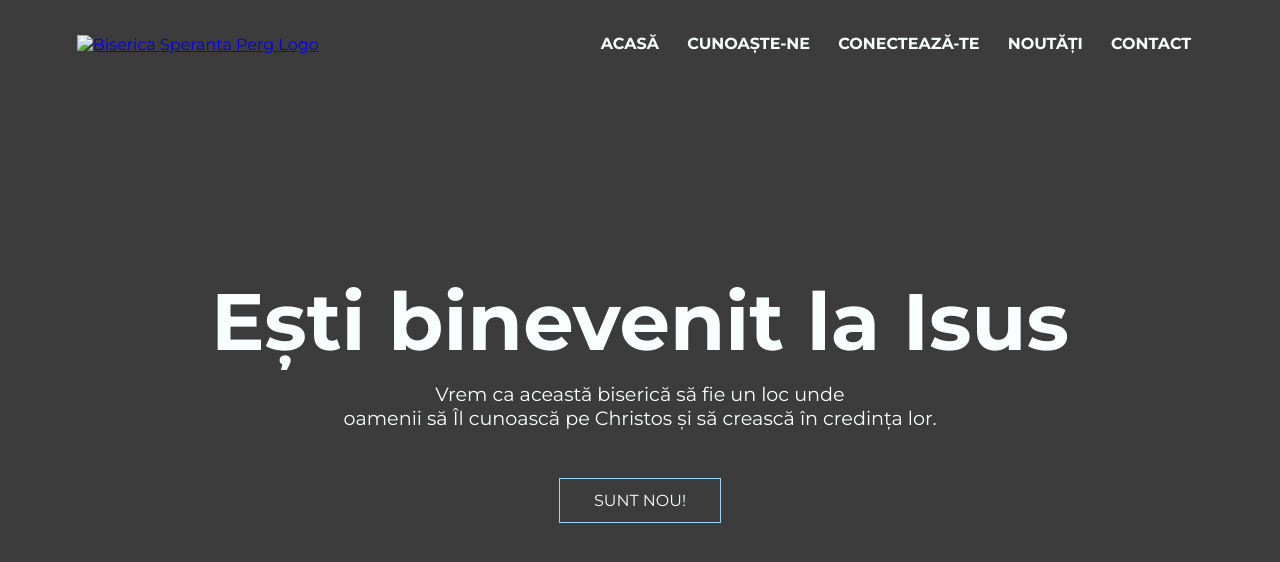
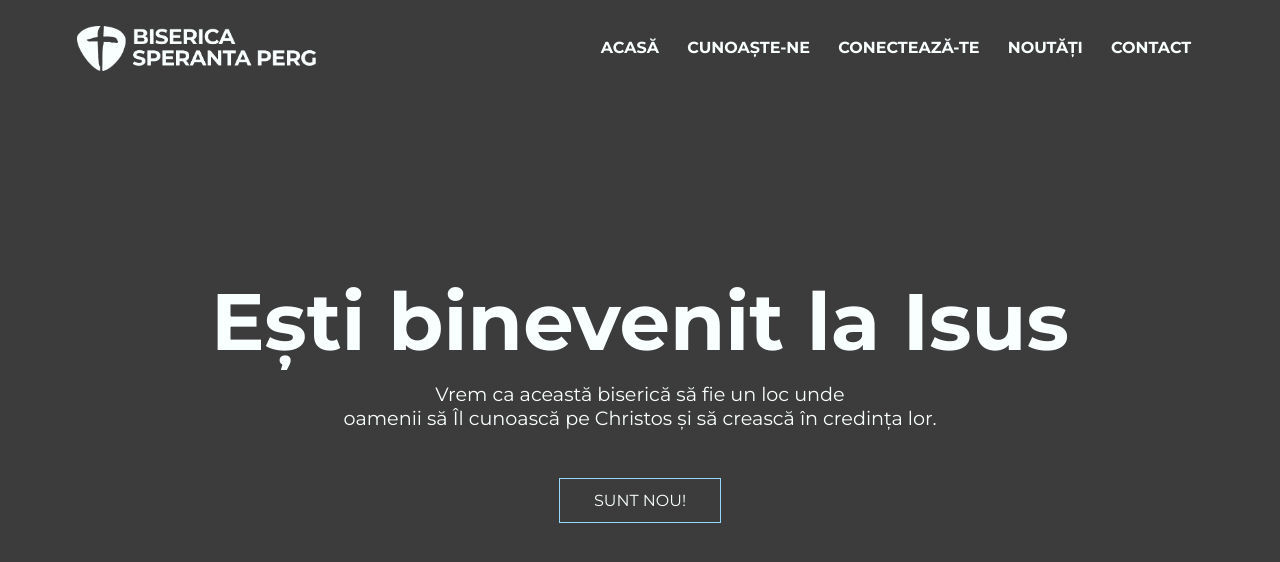
Before and after one commit to nnyckk/sperantaperg, a plain HTML site: page index.html in a window 1280 px wide. Drawn offline with Linux system fonts and the light colour scheme; the site is published under a folder, as on GitHub Pages, so addresses that start at the root find nothing.

Commit message:
Update index.html

```diff
--- a/index.html
+++ b/index.html
@@ -11,7 +11,7 @@
       <nav>
         <a class="logo" href="index.html"
           ><img
-            src="/assets/icons/sperantaperglogo.png"
+            src="assets/icons/sperantaperglogo.png"
             alt="Biserica Speranta Perg Logo"
         /></a>
         <div class="nav-links" id="navLinks">
```
